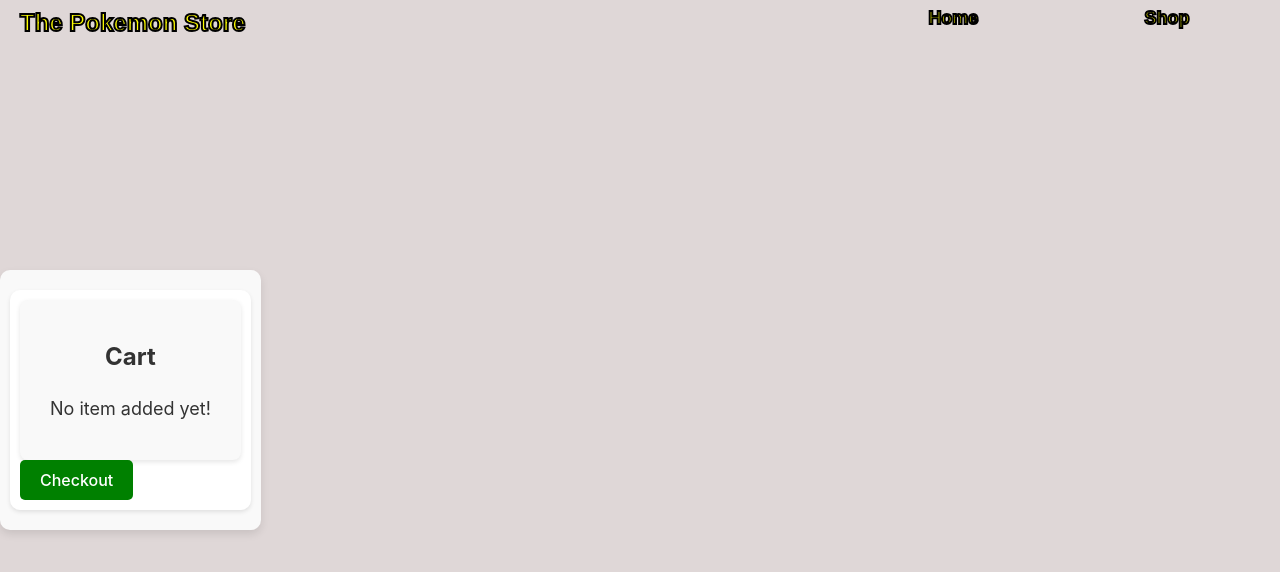
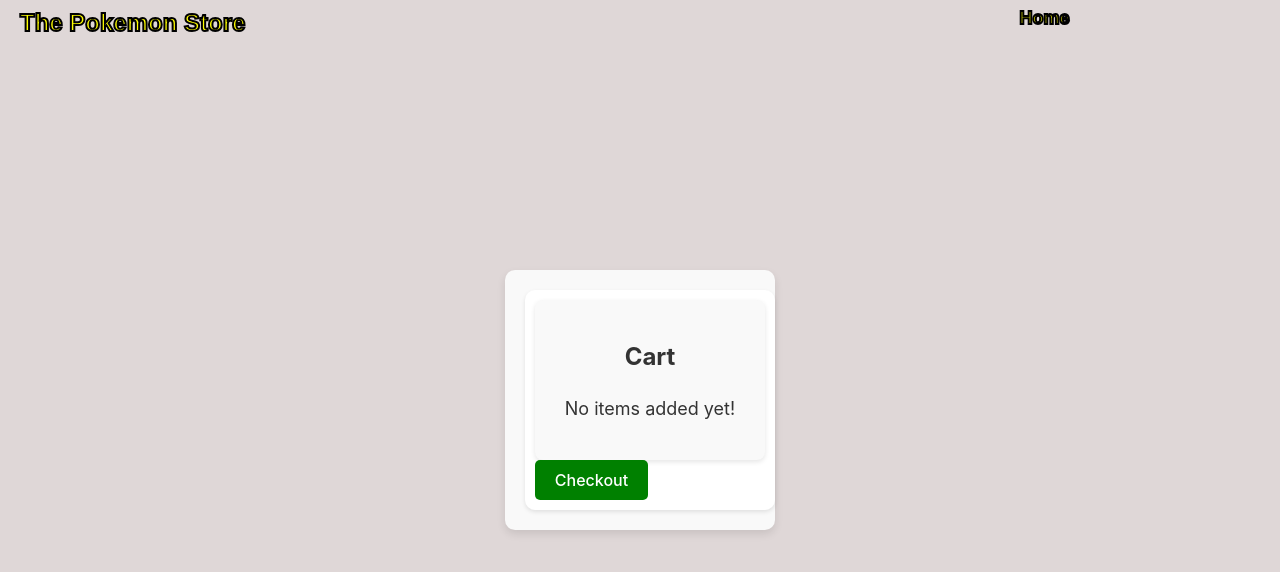
Before and after one commit to UzumakiODZ/shopping-app, a React (Vite) app: page /cart in a window 1280 px wide. Shown: the top 572 px of the page. Built offline with nearby package versions, Linux system fonts and the light colour scheme; a web font is replaced by a local one.

Commit message:
second version

```diff
--- a/src/App.jsx
+++ b/src/App.jsx
@@ -2,43 +2,52 @@ import React, { useState, useEffect } from 'react';
 import { BrowserRouter as Router, Route, Routes } from 'react-router-dom';
 import HomePage from './components/HomePage';
 import Cart from './components/Cart';
+import PotionImage from './assets/Potion.jpeg';
+import PokeballImage from './assets/pokeball.png';
+import ReviveImage from './assets/revive.png';
+import RepelImage from './assets/repel.png';
 
-function App() {
-
-  const [productData, setProductData] = useState(() => {
-    const savedData = sessionStorage.getItem('productData');
-    return savedData ? JSON.parse(savedData) : [
+const defaultProductData = [
   {
     id: 1,
     name: 'Potion',
-        image: './src/assets/Potion.jpeg',
+    image: PotionImage,
     price: 200,
     amt: 0,
   },
   {
     id: 2,
     name: 'Pokeball',
-        image: './src/assets/pokeball.png',
+    image: PokeballImage,
     price: 200,
     amt: 0,
   },
   {
     id: 3,
     name: 'Revive',
-        image: './src/assets/revive.png',
+    image: ReviveImage,
     price: 1500,
     amt: 0,
   },
   {
     id: 4,
     name: 'Repel',
-        image: './src/assets/repel.png',
+    image: RepelImage,
     price: 500,
     amt: 0,
   },
 ];
+
+function App() {
+  const [productData, setProductData] = useState(() => {
+    try {
+      const savedData = sessionStorage.getItem('productData');
+      return savedData ? JSON.parse(savedData) : defaultProductData;
+    } catch (error) {
+      console.error('Failed to load product data:', error);
+      return defaultProductData;
+    }
   });
-
 
   useEffect(() => {
     try {
@@ -50,7 +59,6 @@ function App() {
     }
   }, [productData]);
 
-
   const updateAmt = (id) => {
     setProductData(prevData =>
       prevData.map(product =>
@@ -59,11 +67,10 @@ function App() {
     );
   };
 
-
   const removeFromCart = (id) => {
     setProductData(prevData =>
       prevData.map(product =>
-        product.id === id ? { ...product, amt: product.amt - 1 } : product
+        product.id === id ? { ...product, amt: Math.max(product.amt - 1, 0) } : product
       )
     );
   };
@@ -72,14 +79,13 @@ function App() {
     <Router>
       <div className="App">
         <Routes>
-
           <Route
             path="/"
             element={<HomePage productData={productData} updateAmt={updateAmt} removeFromCart={removeFromCart} />}
           />
           <Route
             path="/cart"
-            element={<Cart productData={productData} removeFromCart={removeFromCart} />}
+            element={<Cart productData={productData} updateAmt={updateAmt} removeFromCart={removeFromCart} />}
           />
         </Routes>
       </div>
--- a/src/components/Cart.jsx
+++ b/src/components/Cart.jsx
@@ -3,18 +3,21 @@ import Header from './Header';
 import ProductList from './CheckoutItem';
 import "/src/styles/Cart.css";
 
-const Cart = ({ productData }) => {
-
-  console.log('Current productData in Cart:', productData);
+const Cart = ({ productData, updateAmt, removeFromCart }) => {
 
   return (
     <div>
       <Header />
+      <div className='cart'>
       <div className='itemlistparent'>
         <div className='itemlistchild'>
           {productData && productData.length > 0 ? (
             <>
-              <ProductList productData={productData} />
+              <ProductList
+                productData={productData}
+                updateAmt={updateAmt}
+                removeFromCart={removeFromCart}
+              />
               <button>Checkout</button>
             </>
           ) : (
@@ -23,6 +26,7 @@ const Cart = ({ productData }) => {
         </div>
       </div>
     </div>
+    </div>
   );
 };
 
--- a/src/components/CheckoutItem.jsx
+++ b/src/components/CheckoutItem.jsx
@@ -1,14 +1,22 @@
 import React from 'react';
+import PropTypes from 'prop-types';
 import "/src/styles/CheckOutItem.css";
 
-const ProductList = ({ productData }) => {
+const ProductList = ({ productData, updateAmt, removeFromCart }) => {
 
   if (!Array.isArray(productData) || productData.length === 0) {
     return <p>No products available.</p>;
   }
 
+  const filteredProducts = productData.filter(product => product.amt > 0);
 
-  const filteredProducts = productData.filter(product => product.amt > 0);
+  const handleAddToCart = (id) => {
+    updateAmt(id);
+  };
+
+  const handleRemoveFromCart = (id) => {
+    removeFromCart(id);
+  };
 
   return (
     <div className='CheckOutProductList'>
@@ -19,16 +27,30 @@ const ProductList = ({ productData }) => {
             <img src={product.image} alt={product.name} className="product-image" />
             <h3 className='product-name'>{product.name}</h3>
             <p>Price: ${product.price}</p>
-            <button onClick={() => handleAddToCart(product)}>+</button>
+            <button onClick={() => handleAddToCart(product.id)}>+</button>
             <p>{product.amt}</p>
-            <button onClick={() => handleRemoveFromCart(product)}>-</button>
+            <button onClick={() => handleRemoveFromCart(product.id)}>-</button>
           </div>
         ))
       ) : (
-        <p>No item added yet!</p>
+        <p>No items added yet!</p>
       )}
     </div>
   );
 };
 
+ProductList.propTypes = {
+  productData: PropTypes.arrayOf(
+    PropTypes.shape({
+      id: PropTypes.number.isRequired,
+      name: PropTypes.string.isRequired,
+      image: PropTypes.string.isRequired,
+      price: PropTypes.number.isRequired,
+      amt: PropTypes.number.isRequired,
+    })
+  ).isRequired,
+  updateAmt: PropTypes.func.isRequired,
+  removeFromCart: PropTypes.func.isRequired,
+};
+
 export default ProductList;
--- a/src/components/Header.jsx
+++ b/src/components/Header.jsx
@@ -9,7 +9,6 @@ const Header = ({ cartItemCount }) => {
         <div className="logo">The Pokemon Store</div>
         <div className='nav-pages'>
           <Link className='nav-links' to="/">Home</Link>
-          <Link className='nav-links' to="/shop">Shop</Link>
           <Link className='nav-links' to="/cart">
             <img src="./src/assets/shopping-cart-outline.svg" alt="Cart" height="50px"/>
              <span className="cart-count">{cartItemCount}</span>
--- a/src/components/HomePage.jsx
+++ b/src/components/HomePage.jsx
@@ -4,7 +4,6 @@ import Items from './Item';
 import '/src/styles/HomePage.css';
 
 const HomePage = forwardRef(({ productData, updateAmt, removeFromCart }, ref) => {
-
   const cartItemCount = productData.reduce((acc, product) => acc + product.amt, 0);
 
   return (
--- a/src/components/Item.jsx
+++ b/src/components/Item.jsx
@@ -1,8 +1,8 @@
 import React from 'react';
 import PropTypes from 'prop-types';
-import Product from './ItemList';
+import Product from './Product'; // Changed to 'Product' from 'ItemList'
 
-const Items = ({ productData, updateAmt }) => {
+const Items = ({ productData, updateAmt, removeFromCart }) => {
   if (!productData || !Array.isArray(productData)) {
     return <div>No products available.</div>;
   }
@@ -14,12 +14,12 @@ const Items = ({ productData, updateAmt }) => {
           key={product.id}
           product={product}
           updateAmt={updateAmt}
+          removeFromCart={removeFromCart}
         />
       ))}
     </div>
   );
 };
-
 
 Items.propTypes = {
   productData: PropTypes.arrayOf(
@@ -33,6 +33,7 @@ Items.propTypes = {
     })
   ).isRequired,
   updateAmt: PropTypes.func.isRequired,
+  removeFromCart: PropTypes.func.isRequired,
 };
 
 export default Items;
--- a/src/components/ItemList.jsx
+++ b/src/components/Product.jsx
@@ -1,4 +1,5 @@
 import React from 'react';
+import PropTypes from 'prop-types';
 
 const Product = ({ product, updateAmt, removeFromCart }) => {
   const { name, image, price, description, id, amt } = product;
@@ -9,7 +10,6 @@ const Product = ({ product, updateAmt, removeFromCart }) => {
 
   const handleRemoveFromCart = () => {
     removeFromCart(id);
-
   };
 
   return (
@@ -28,4 +28,17 @@ const Product = ({ product, updateAmt, removeFromCart }) => {
   );
 };
 
+Product.propTypes = {
+  product: PropTypes.shape({
+    id: PropTypes.number.isRequired,
+    name: PropTypes.string.isRequired,
+    image: PropTypes.string.isRequired,
+    price: PropTypes.number.isRequired,
+    description: PropTypes.string,
+    amt: PropTypes.number.isRequired,
+  }).isRequired,
+  updateAmt: PropTypes.func.isRequired,
+  removeFromCart: PropTypes.func.isRequired,
+};
+
 export default Product;
--- a/src/styles/Cart.css
+++ b/src/styles/Cart.css
@@ -1,6 +1,11 @@
+.cart{
+  display: grid;
+  place-items: center;
+  height: 100vh;
+  width: 100vw;
+}
+.itemlistparent {
 
-.itemlistparent {
-    display: flex;
     justify-content: center;
     align-items: center;
     flex-direction: column;
--- a/src/styles/Header.css
+++ b/src/styles/Header.css
@@ -31,11 +31,13 @@
     justify-content: flex-start;
   }
   .nav-links{
+    margin-left: 100%;
+    margin-right: 0%;
     display: flex;
     flex-direction: row;
     padding-inline: 50%;
     gap: 50%;
-    font-size: 24px;
+    font-size: 20%;
     font-weight: bold;
     color: yellow;
     -webkit-text-stroke: 2px black;
@@ -55,7 +57,6 @@
     border-radius: 50%;
     padding: 0 8px;
     font-size: 14px;
-    margin-left: 5px;
   }
 
   @media (max-width: 768px) {
```
Also changed, not shown: src/components/CheckoutData.jsx (deleted), src/components/SearchBar.jsx (deleted). Lines whose indentation alone changed are shown as unchanged.
